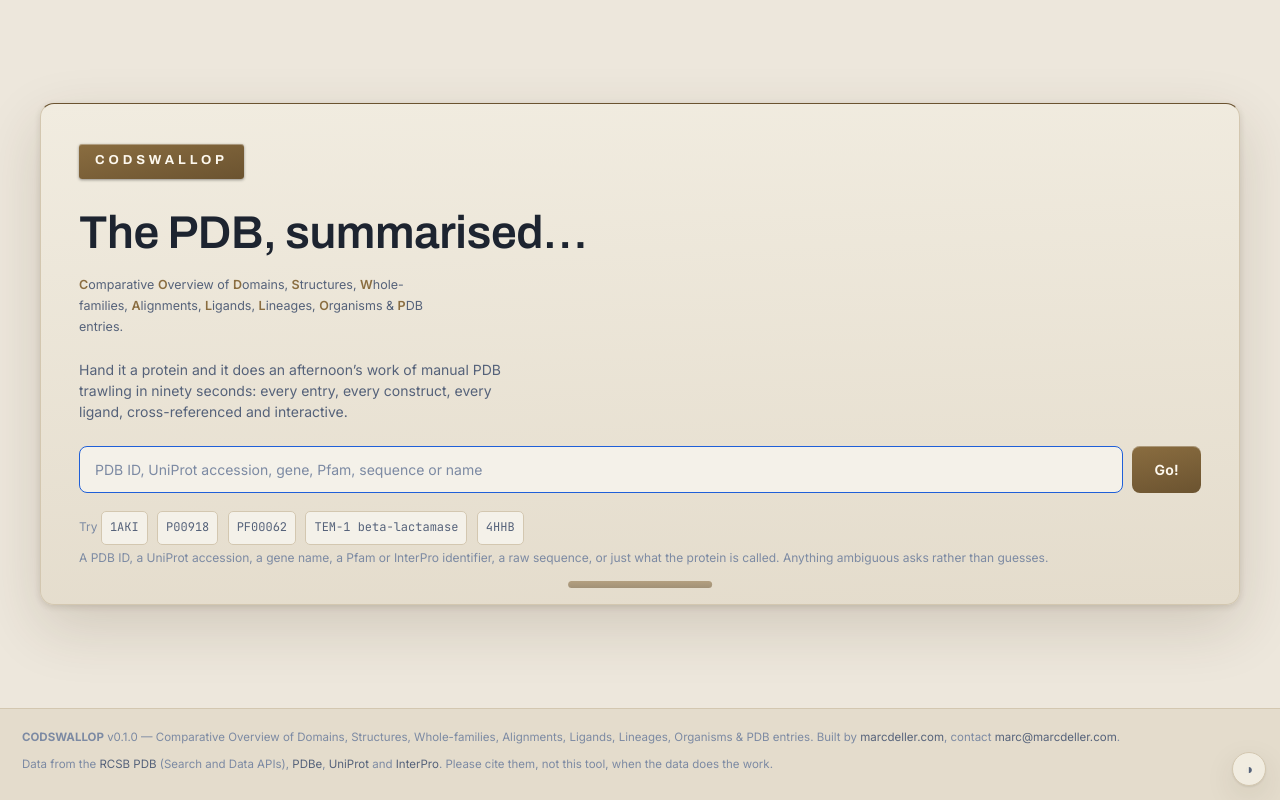
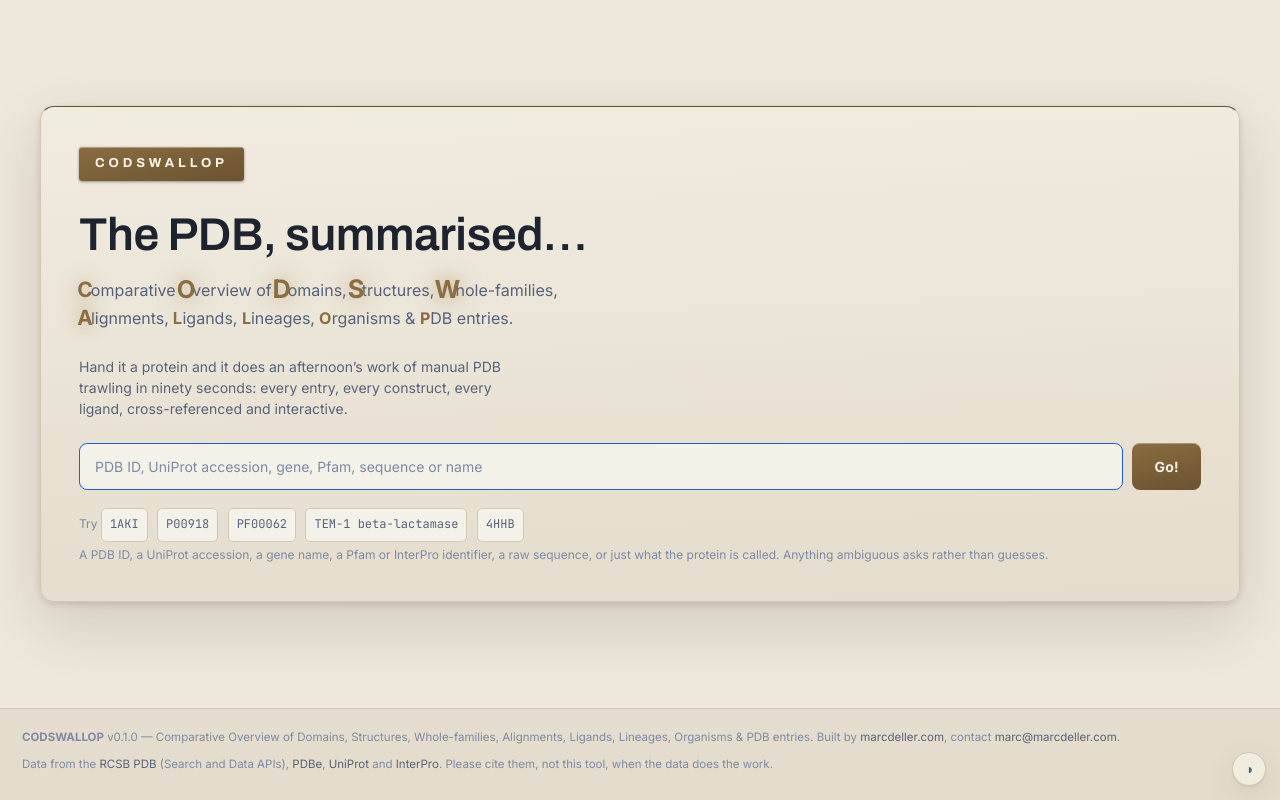
Before and after one commit to bellcheddar/CODSWALLOP, a Flask app: page / in a window 1280 px wide. Run offline with Flask 3, Linux system fonts and the light colour scheme; data that the repository does not hold is empty.

Commit message:
Landing: drop the drawer pull, enlarge the acronym, animate CODSWALLOP
The pull under the recent searches is gone. The acronym line goes from 12.5px
to 16px, and its ten initials pulse in sequence so the acronym assembles itself
rather than needing to be pointed out.

The letters are inline-block, because transform does nothing to an inline box,
and that created a line-break opportunity against the text beside each one: the
first version broke the line between the A and "lignments". Each word is now
wrapped in a nowrap span, and the stagger is keyed off those spans rather than
off nth-of-type on the letters, which after the wrapping counted 1 within every
word instead of 1 to 10 across the line.

The stagger is 0.16s per letter over a 5.5s cycle, so it reads as one slow wave
rather than ten things twitching. prefers-reduced-motion already stops it: the
global rule collapses every animation, and the keyframe ends at scale(1).

Co-Authored-By: Claude Opus 5 <noreply@anthropic.com>
Claude-Session: https://claude.ai/code/session_01TYYYV9aGyWB9jsSWf4Cbdy

```diff
--- a/codswallop/static/theme.css
+++ b/codswallop/static/theme.css
@@ -139,13 +139,6 @@ button { font: inherit; color: inherit; cursor: pointer; }
   padding: 40px 38px 34px;
   position: relative;
 }
-/* The drawer pull: physical, therefore brass. */
-.drawer-face::after {
-  content: ""; position: absolute; left: 50%; bottom: 16px; transform: translateX(-50%);
-  width: clamp(92px, 12%, 180px); height: 7px; border-radius: 4px;
-  background: linear-gradient(180deg, var(--brass), var(--brass-dk));
-  opacity: .55;
-}
 .plate {
   display: inline-block; padding: 7px 16px 8px; border-radius: 3px;
   background: linear-gradient(168deg, var(--brass), var(--brass-dk));
@@ -158,10 +151,38 @@ button { font: inherit; color: inherit; cursor: pointer; }
   font-size: clamp(30px, 6vw, 46px); margin: 20px 0 6px; color: var(--text);
 }
 .expand {
-  font-size: 12.5px; color: var(--dim); line-height: 1.7; margin: 0 0 22px;
-  max-width: 46ch;
+  font-size: 16px; color: var(--dim); line-height: 1.75; margin: 0 0 24px;
+  max-width: 52ch;
 }
-.expand b { color: var(--brass); font-weight: 600; }
+
+/* The ten letters that spell CODSWALLOP pulse in sequence, so the acronym assembles itself
+   rather than needing to be pointed out. inline-block because transform does nothing to an
+   inline box. The stagger is per letter and the cycle is long, so it reads as one slow wave
+   across the line rather than ten things twitching at once. */
+.expand > span { white-space: nowrap; }
+.expand b {
+  color: var(--brass); font-weight: 700; display: inline-block;
+  transform-origin: 50% 60%;
+  animation: acronym 5.5s var(--drawer-ease) infinite both;
+}
+
+.expand > span:nth-of-type(1) b { animation-delay: 0s; }
+.expand > span:nth-of-type(2) b { animation-delay: .16s; }
+.expand > span:nth-of-type(3) b { animation-delay: .32s; }
+.expand > span:nth-of-type(4) b { animation-delay: .48s; }
+.expand > span:nth-of-type(5) b { animation-delay: .64s; }
+.expand > span:nth-of-type(6) b { animation-delay: .80s; }
+.expand > span:nth-of-type(7) b { animation-delay: .96s; }
+.expand > span:nth-of-type(8) b { animation-delay: 1.12s; }
+.expand > span:nth-of-type(9) b { animation-delay: 1.28s; }
+.expand > span:nth-of-type(10) b { animation-delay: 1.44s; }
+
+@keyframes acronym {
+  0%, 55%, 100% { transform: scale(1); color: var(--brass); text-shadow: none; }
+  12%  { transform: scale(1.6); color: var(--brass);
+         text-shadow: 0 0 14px color-mix(in srgb, var(--brass) 70%, transparent); }
+  30%  { transform: scale(1); color: var(--brass); text-shadow: none; }
+}
 .lede { color: var(--dim); font-size: 14px; margin: 0 0 24px; max-width: 52ch; }
 
 .searchrow { display: flex; gap: 9px; }
--- a/codswallop/templates/landing.html
+++ b/codswallop/templates/landing.html
@@ -8,10 +8,16 @@
 
     <h1>The PDB, summarised&hellip;</h1>
 
+    {# Each word is wrapped so it cannot break after its initial. The initials are
+       inline-block (transform does nothing to an inline box), and an inline-block creates a
+       line-break opportunity against the text beside it: without the wrapper the line broke
+       between the A and "lignments". #}
     <p class="expand">
-      <b>C</b>omparative <b>O</b>verview of <b>D</b>omains, <b>S</b>tructures,
-      <b>W</b>hole-families, <b>A</b>lignments, <b>L</b>igands, <b>L</b>ineages,
-      <b>O</b>rganisms &amp; <b>P</b>DB entries.
+      <span><b>C</b>omparative</span> <span><b>O</b>verview</span> of
+      <span><b>D</b>omains,</span> <span><b>S</b>tructures,</span>
+      <span><b>W</b>hole-families,</span> <span><b>A</b>lignments,</span>
+      <span><b>L</b>igands,</span> <span><b>L</b>ineages,</span>
+      <span><b>O</b>rganisms</span> &amp; <span><b>P</b>DB</span> entries.
     </p>
 
     <p class="lede">
```
